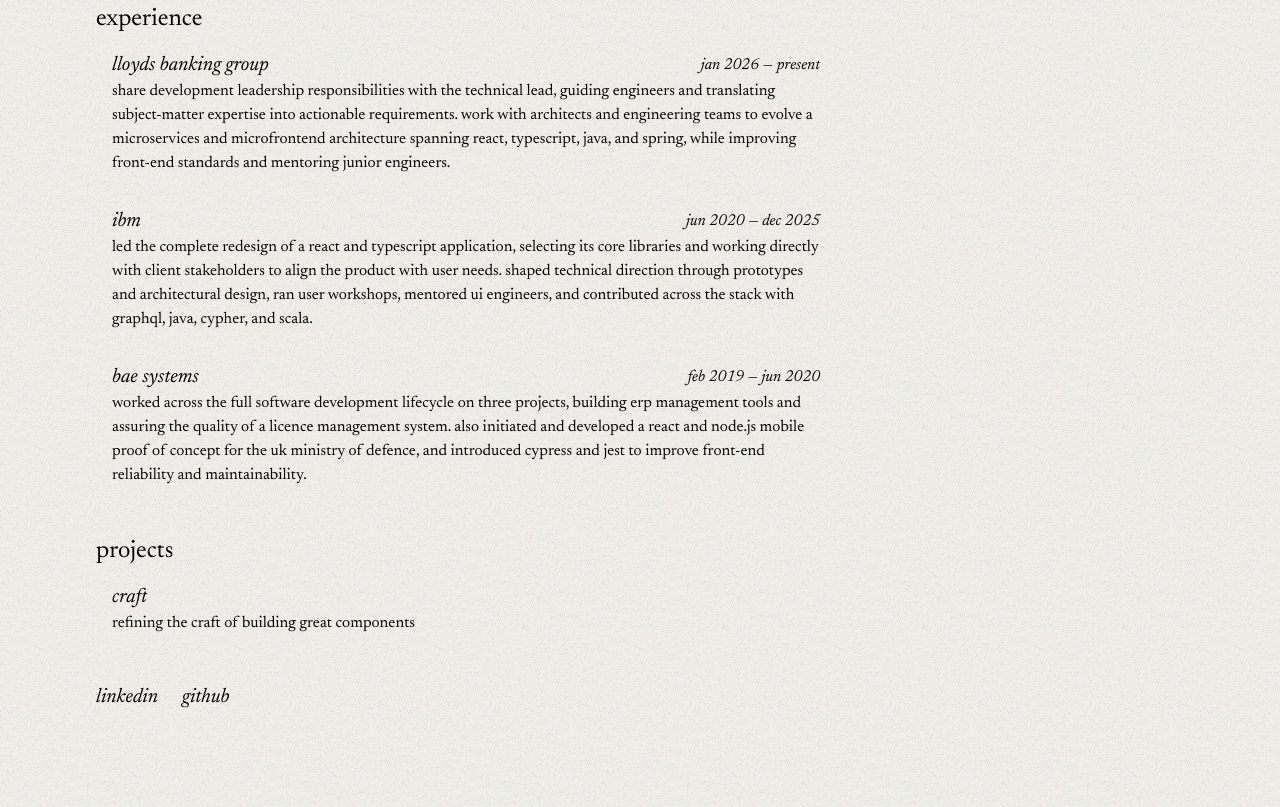
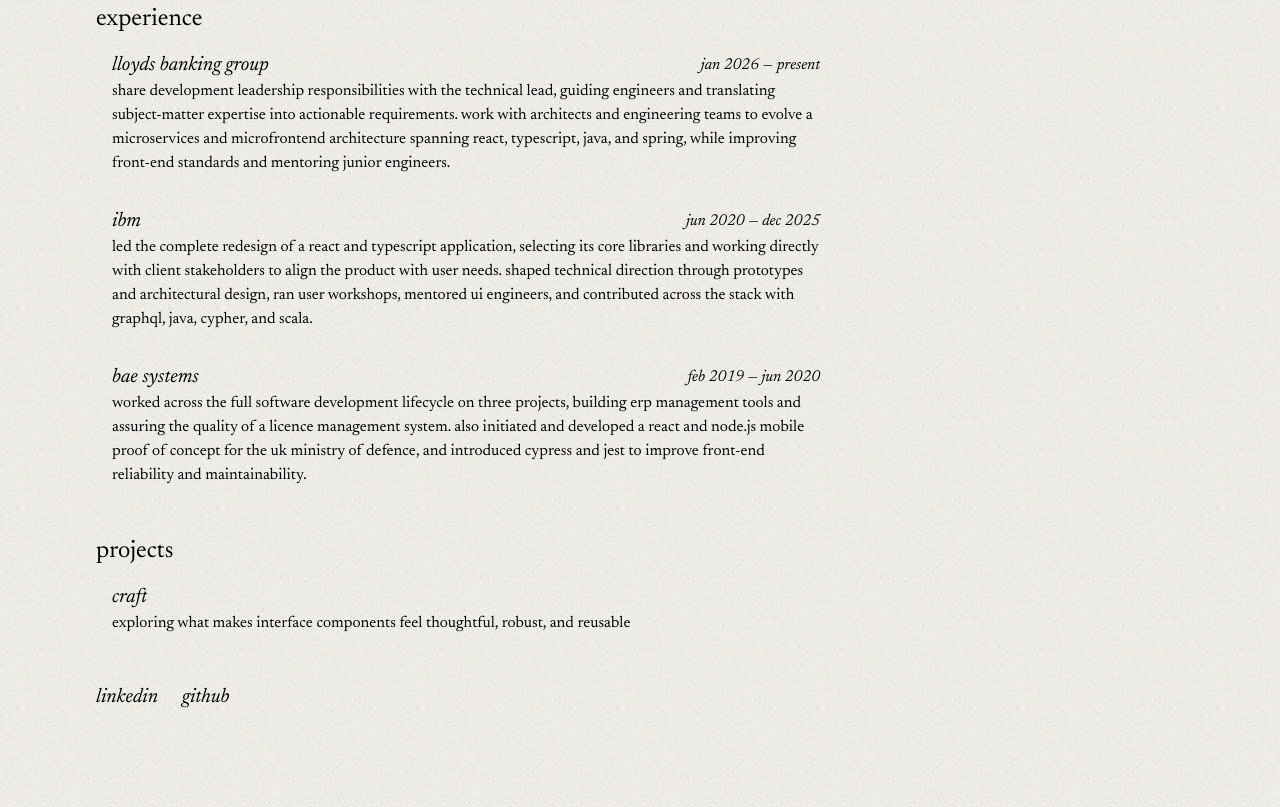
Before and after one commit to joshfootman/namtoof, an Astro site: page / in a window 1280 px wide. Shown: the part 329-1136 px from the top of the page. Built offline with nearby package versions, Linux system fonts and the light colour scheme; Astro itself is replaced by a stand-in of ours.

Commit message:
update craft descr

```diff
--- a/src/pages/index.astro
+++ b/src/pages/index.astro
@@ -67,7 +67,8 @@ const experience = [
 const projects = [
   {
     title: "craft",
-    description: "refining the craft of building great components",
+    description:
+      "exploring what makes interface components feel thoughtful, robust, and reusable",
     href: "#",
   },
 ];
```
